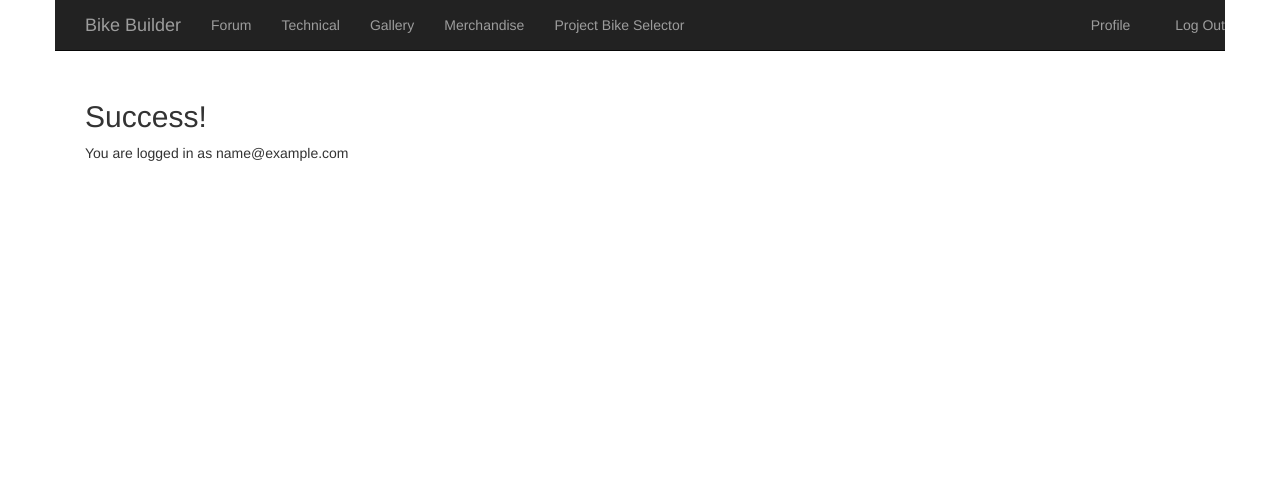
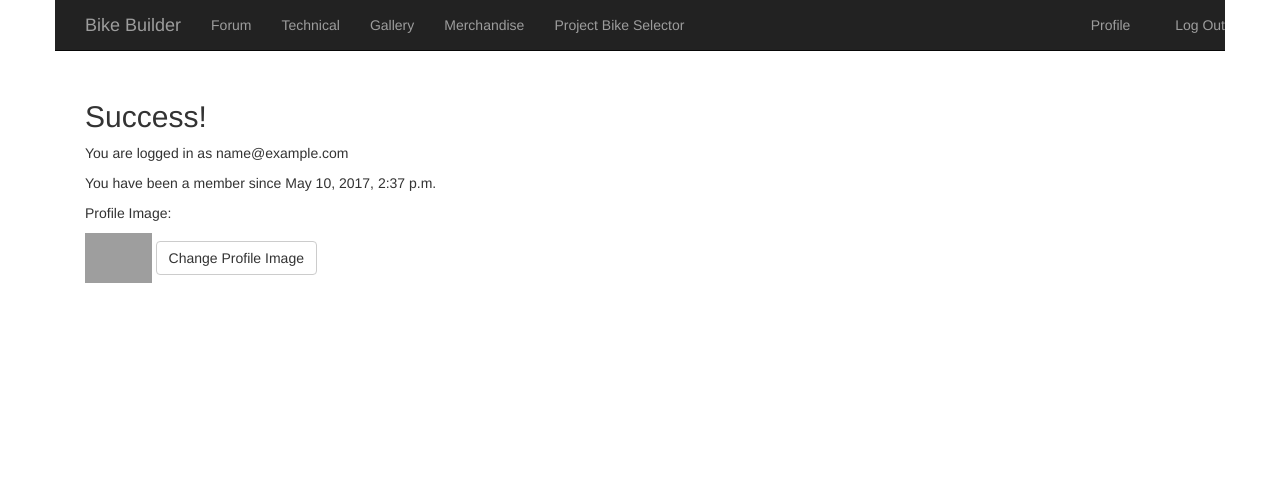
Before and after one commit to Code-Institute-Submissions/bike_builder, a Django app: page /profile/ in a window 1280 px wide. Shown: the top 482 px of the page. Run offline with Django 3.2, Linux system fonts and the light colour scheme; the visitor is signed in with stand-in values (Sample User, id 1); some libraries are stand-ins or nearby versions; some web fonts are replaced; grey boxes are pictures that could not be loaded.

Commit message:
added profile image for profile page and forum avatar

```diff
--- a/accounts/models.py
+++ b/accounts/models.py
@@ -34,3 +34,5 @@ class User(AbstractUser):
     such as adding things like payment details
     """
     objects = AccountUserManager()
+
+    image = models.ImageField(upload_to='avatars', blank=True, null=True)
--- a/accounts/views.py
+++ b/accounts/views.py
@@ -4,6 +4,7 @@ from django.shortcuts import render, redirect
 from django.template.context_processors import csrf
 from accounts.forms import UserRegistrationForm, UserLoginForm
 from django.contrib.auth.decorators import login_required
+from .forms import UserProfileForm
 
 
 def register(request):
@@ -62,3 +63,17 @@ def logout(request):
     auth.logout(request)
     messages.success(request, 'You have successfully logged out')
     return redirect(reverse('home'))
+
+
+@login_required(login_url='/login/')
+def edit_profile(request):
+
+    if request.method == "POST":
+        form = UserProfileForm(request.POST, request.FILES, instance=request.user)
+        if form.is_valid():
+            form.save()
+            return redirect(profile)
+    else:
+        form = UserProfileForm()
+
+    return render(request, 'profile_form.html', {'form': form})
--- a/static/css/base.css
+++ b/static/css/style.css
@@ -10,6 +10,7 @@ body {
 	min-height: 100%;
 	position: relative;
 	margin-top: 80px;  /* To drop contents below navbar */
+
 }
 
 #body-template {
@@ -24,3 +25,8 @@ footer {
 	height: 80px;
 	width: 100%;
 }
+/*end sticky footer*/
+
+.avatar {
+	max-height: 50px;
+}
--- a/templates/base.html
+++ b/templates/base.html
@@ -6,7 +6,7 @@
     <title>Bike Builder</title>
 {#    <link rel="stylesheet" href="https://maxcdn.bootstrapcdn.com/bootstrap/3.3.7/css/bootstrap.min.css">#}
     <link rel="stylesheet" href="https://maxcdn.bootstrapcdn.com/bootswatch/3.3.7/sandstone/bootstrap.min.css">
-    <link rel="stylesheet" href="{% static 'css/base.css' %}">
+    <link rel="stylesheet" href="{% static 'css/style.css' %}">
     <link rel="stylesheet" href="{% static 'css/font-awesome-4.5.0/css/font-awesome.css' %}">
     <script src="https://ajax.googleapis.com/ajax/libs/jquery/3.2.1/jquery.min.js"></script>
     <script src="https://maxcdn.bootstrapcdn.com/bootstrap/3.3.7/js/bootstrap.min.js"></script>
--- a/templates/forum/post.html
+++ b/templates/forum/post.html
@@ -2,7 +2,7 @@
 {% load emoticons_tags %}
 <section class="row comment col-md-9">
     <div class="col-md-3 comment-profile">
-        <p><img src="{% static 'images/user.png' %}"></p>
+        <p><img src="/media/{{ user.image }}" class="avatar"/></p>
         <p>{{ post.user.username }}</p>
         <p>{{ post.user.posts.count }} POSTS</p>
     </div>
--- a/templates/profile.html
+++ b/templates/profile.html
@@ -2,4 +2,8 @@
 {% block content %}
     <h2>Success!</h2>
     <p>You are logged in as {{ user.email }}</p>
+    <p>You have been a member since {{ user.date_joined }}</p>
+    <p>Profile Image:</p>
+    <img src="/media/{{ user.image }}" class="avatar"/>
+    <a href="{% url 'edit_profile' %}" class="btn btn-default">Change Profile Image</a>
 {% endblock %}
```
Also changed, not shown: accounts/forms.py (+9 -0 lines), templates/profile_form.html (added, +21 -0 lines), accounts/migrations/0002_user_image.py (added), media/avatars/randy_01.jpg (added).
